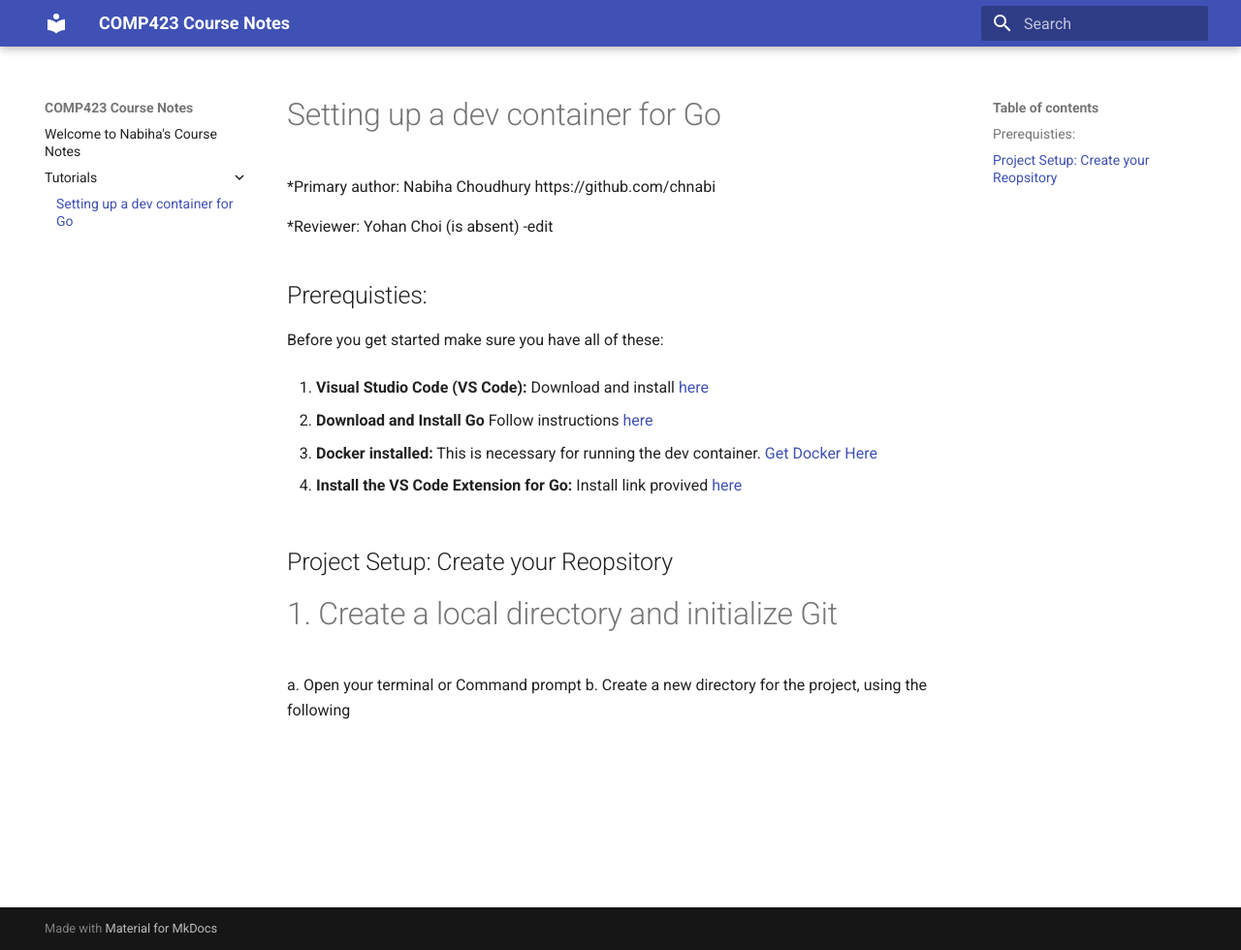
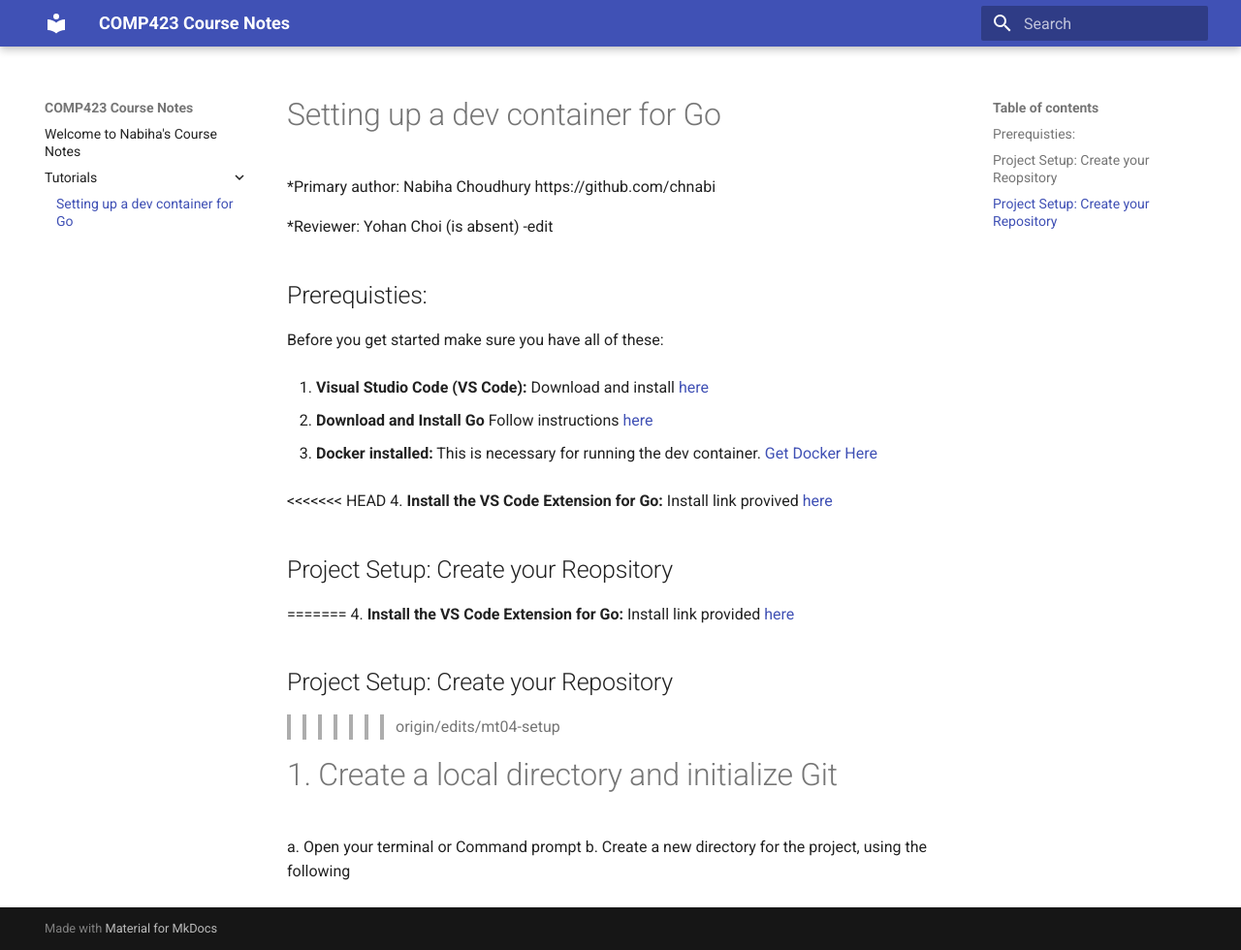
Before and after one commit to chnabi/comp423-course-notes, an MkDocs documentation site: the page built from docs/tutorials/go-setup.md, in a window 1280 px wide and 980 px high. Shown: the whole window at 97% size. Built offline with MkDocs 1.6.1 and Material for MkDocs 9.7.7, drawn with Linux system fonts in a browser that asks for light colours.

Commit message:
Making sure everything is upto date

```diff
--- a/docs/tutorials/go-setup.md
+++ b/docs/tutorials/go-setup.md
@@ -12,9 +12,15 @@
 
 3. **Docker installed:** This is necessary for running the dev container. [Get Docker Here](https://www.docker.com/products/docker-desktop/)
 
+<<<<<<< HEAD
 4. **Install the VS Code Extension for Go:** Install link provived [here](https://code.visualstudio.com/docs/languages/go)
 
 ##Project Setup: Create your Reopsitory
+=======
+4. **Install the VS Code Extension for Go:** Install link provided [here](https://code.visualstudio.com/docs/languages/go)
+
+## Project Setup: Create your Repository
+>>>>>>> origin/edits/mt04-setup
 # 1. Create a local directory and initialize Git
 a. Open your terminal or Command prompt
 b. Create a new directory for the project, using the following
```
